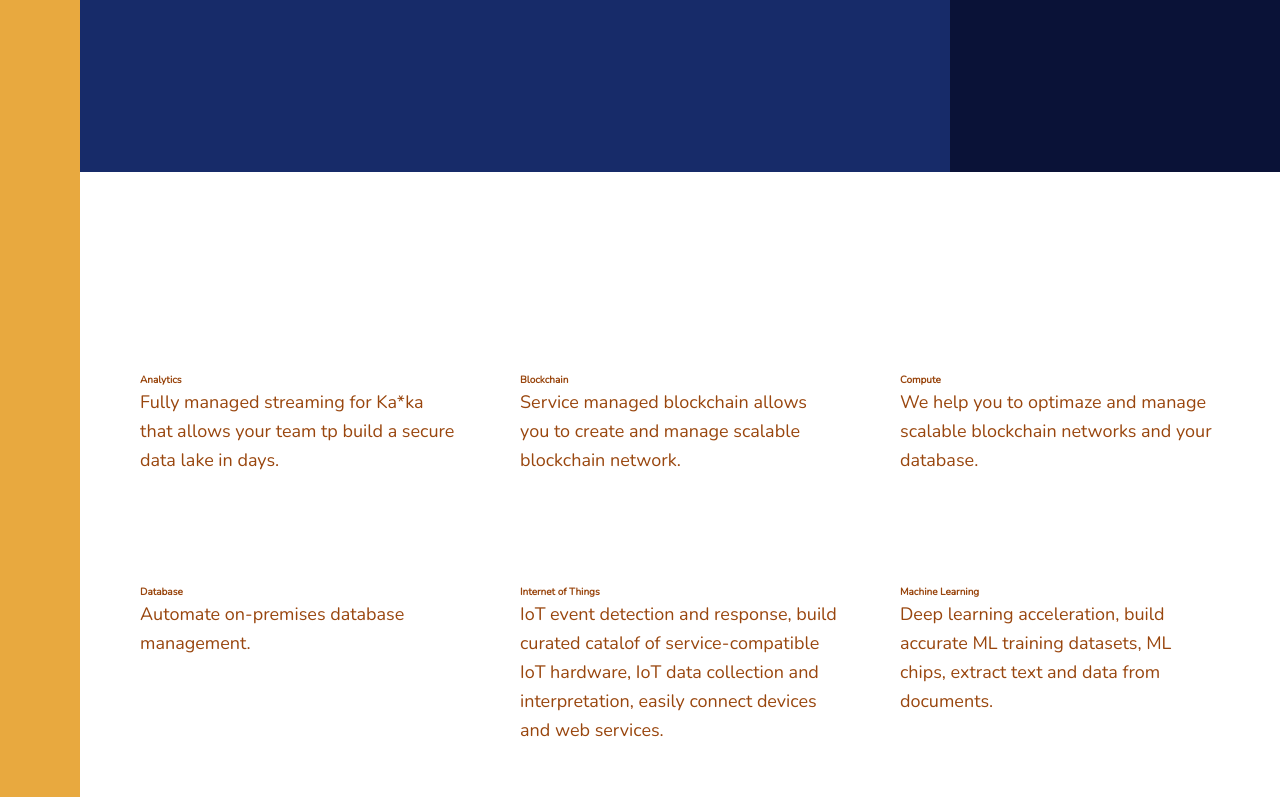
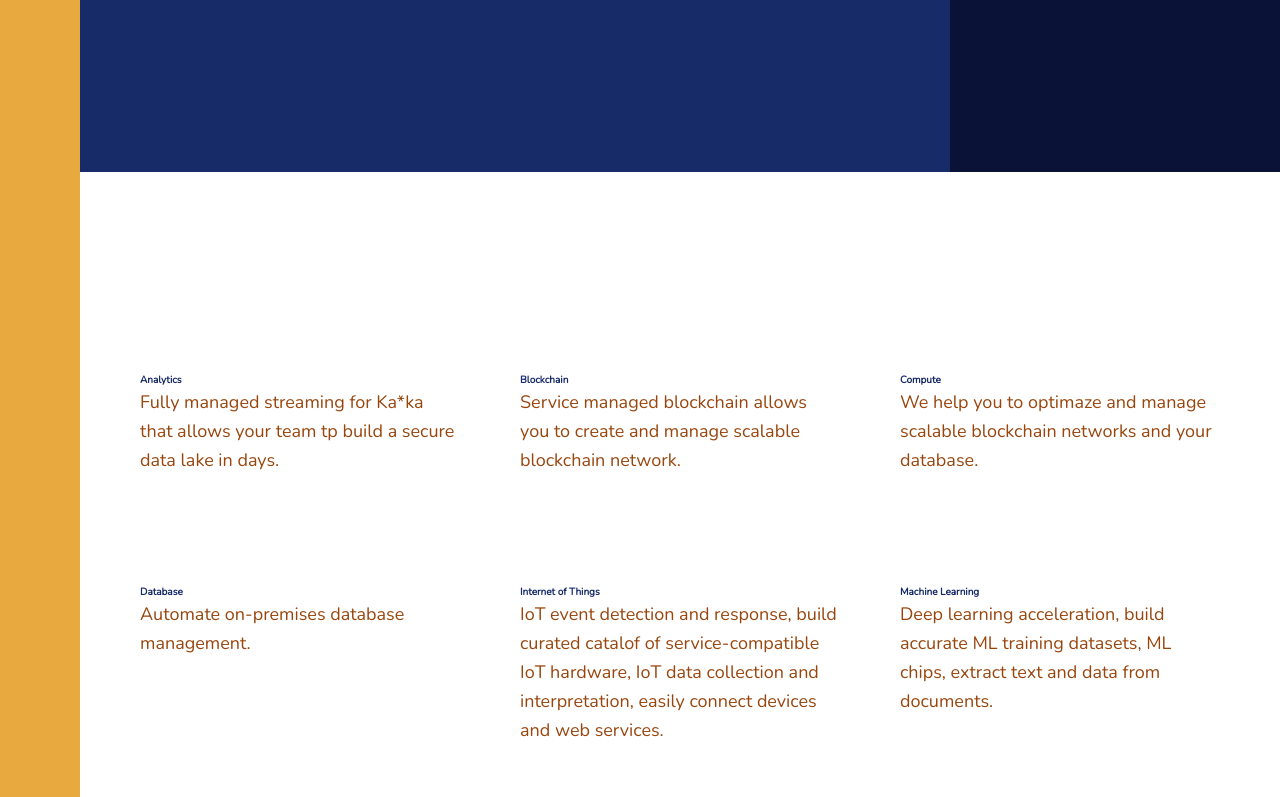
Before and after one commit to pale-cinder/gallery-ui, a website: page index.html in a window 1280 px wide. Shown: the part 468-1265 px from the top of the page. Drawn offline with nearby package versions, Linux system fonts and the light colour scheme.

Commit message:
topography style

```diff
--- a/index.html
+++ b/index.html
@@ -30,7 +30,7 @@
                 <svg class="feature__icon">
                     <use xlink:href="img/sprite.svg#analytic"></use>
                 </svg>
-                <h4 class="heading-4">Analytics</h4>
+                <h4 class="heading-4--dark">Analytics</h4>
                 <p class="feature__text">Fully managed streaming for Ka*ka that allows your team tp build a secure data lake in days.</p>
             </div>
 
@@ -38,7 +38,7 @@
                 <svg class="feature__icon">
                     <use xlink:href="img/sprite.svg#blockchain"></use>
                 </svg>
-                <h4 class="heading-4">Blockchain</h4>
+                <h4 class="heading-4--dark">Blockchain</h4>
                 <p class="feature__text">Service managed blockchain allows you to create and manage scalable blockchain network.</p>
             </div>
 
@@ -46,7 +46,7 @@
                 <svg class="feature__icon">
                     <use xlink:href="img/sprite.svg#cpu"></use>
                 </svg>
-                <h4 class="heading-4">Compute</h4>
+                <h4 class="heading-4--dark">Compute</h4>
                 <p class="feature__text">We help you to optimaze and manage scalable blockchain networks and your database.</p>
             </div>
 
@@ -54,7 +54,7 @@
                 <svg class="feature__icon">
                     <use xlink:href="img/sprite.svg#hosting"></use>
                 </svg>
-                <h4 class="heading-4">Database</h4>
+                <h4 class="heading-4--dark">Database</h4>
                 <p class="feature__text">Automate on-premises database management.</p>
             </div>
 
@@ -62,7 +62,7 @@
                 <svg class="feature__icon">
                     <use xlink:href="img/sprite.svg#heart-rate"></use>
                 </svg>
-                <h4 class="heading-4">Internet of Things</h4>
+                <h4 class="heading-4--dark">Internet of Things</h4>
                 <p class="feature__text">IoT event detection and response, build curated catalof of service-compatible IoT hardware, IoT data collection and interpretation, easily connect devices and web services.</p>
             </div>
 
@@ -70,7 +70,7 @@
                 <svg class="feature__icon">
                     <use xlink:href="img/sprite.svg#machine"></use>
                 </svg>
-                <h4 class="heading-4">Machine Learning</h4>
+                <h4 class="heading-4--dark">Machine Learning</h4>
                 <p class="feature__text">Deep learning acceleration, build accurate ML training datasets, ML chips, extract text and data from documents.</p>
             </div>
 
--- a/sass/_typography.scss
+++ b/sass/_typography.scss
@@ -0,0 +1,29 @@
+%heading {
+    font-family: $font-display;
+    font-weight: 400;
+}
+
+.heading-1 {
+    @extend %heading;
+}
+
+.heading-2 {
+    @extend %heading;
+}
+
+.heading-3 {
+    @extend %heading;
+}
+
+.heading-4 {
+    @extend %heading;
+    font-size: 2rem;
+
+    &--light {
+        color: $color-yellow-light;
+    }
+
+    &--dark {
+        color: $color-blue-light;
+    }
+}
```
Also changed, not shown: css/style.css.
